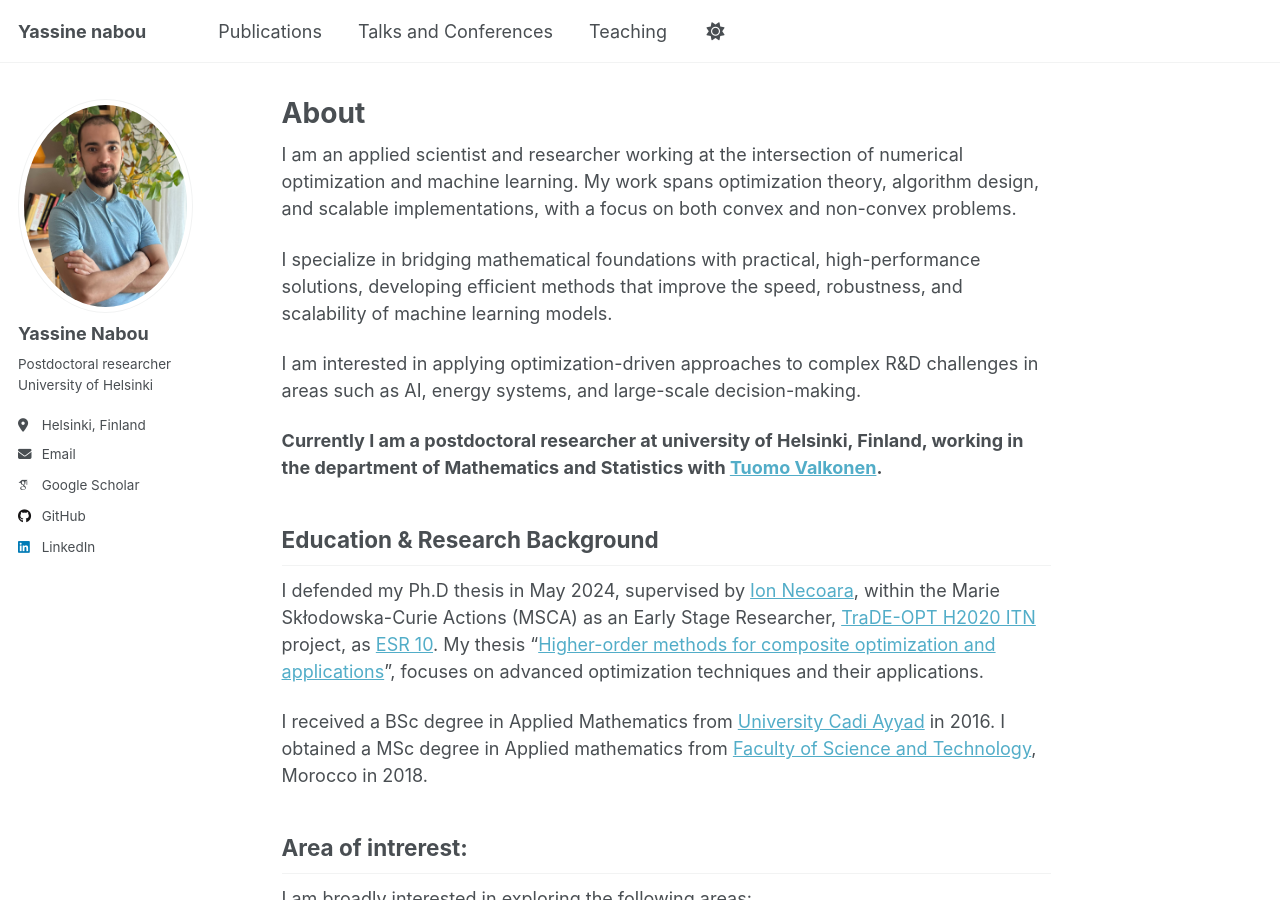
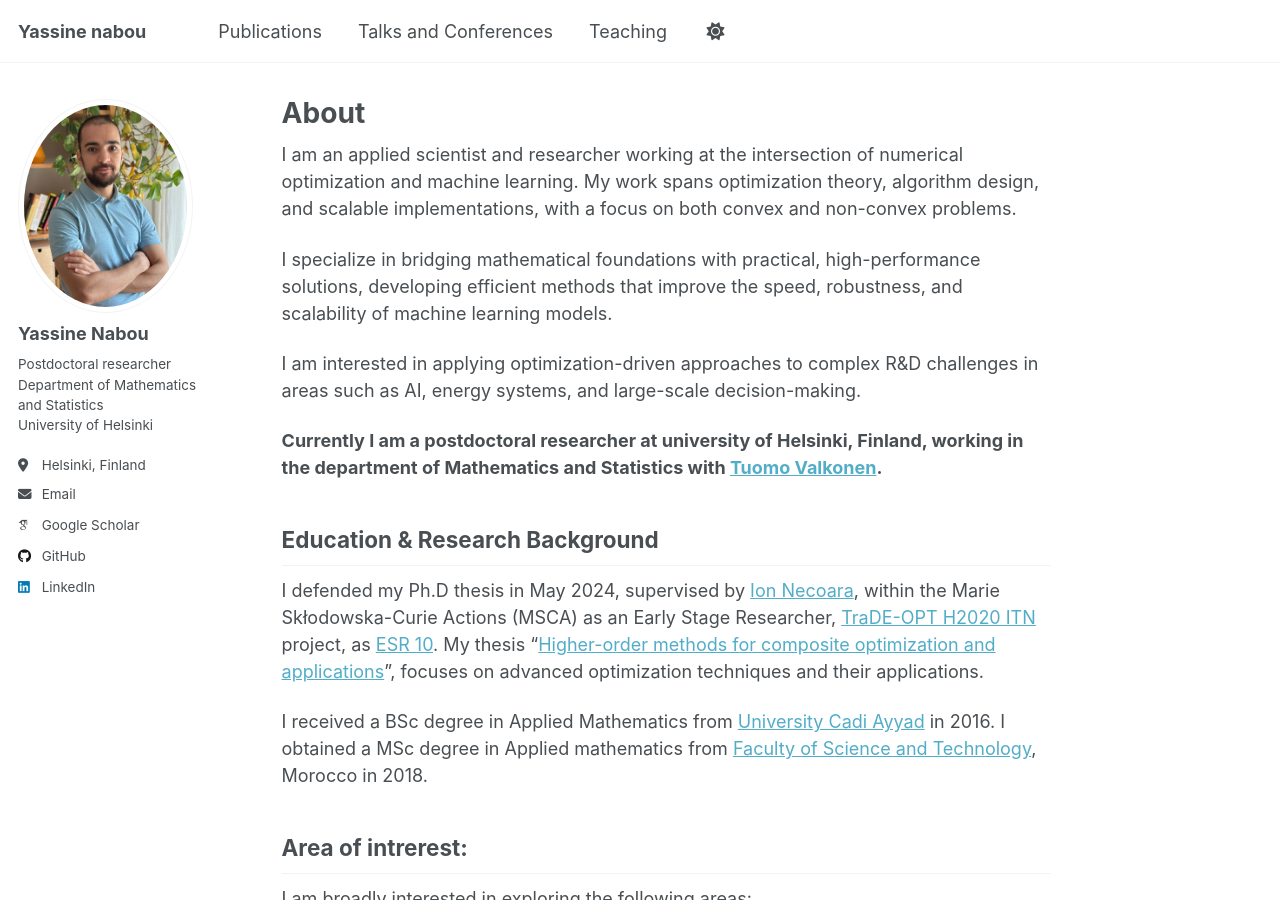
Before and after one commit to Yassine-Nabou/Yassine-Nabou.github.io, a Jekyll site: the page built from _pages/about.md, in a window 1280 px wide and 900 px high. Built offline with Jekyll 4.4.1, drawn with Linux system fonts in a browser that asks for light colours; some web fonts are replaced; a script that is not in the unit is left out.

Commit message:
Enhance bio with department details
Updated bio to include department information.

```diff
--- a/_config.yml
+++ b/_config.yml
@@ -25,7 +25,7 @@ author:
   avatar           : "photo_profile_nabou.jpg"
   name             : "Yassine Nabou"
   pronouns         : # example: "she/her"
-  bio              : "Postdoctoral researcher University of Helsinki"
+  bio              : "Postdoctoral researcher <br> Department of Mathematics and Statistics <br> University of Helsinki"
   location         : "Helsinki, Finland"
   employer         : #""
   uri              : # URL
```
